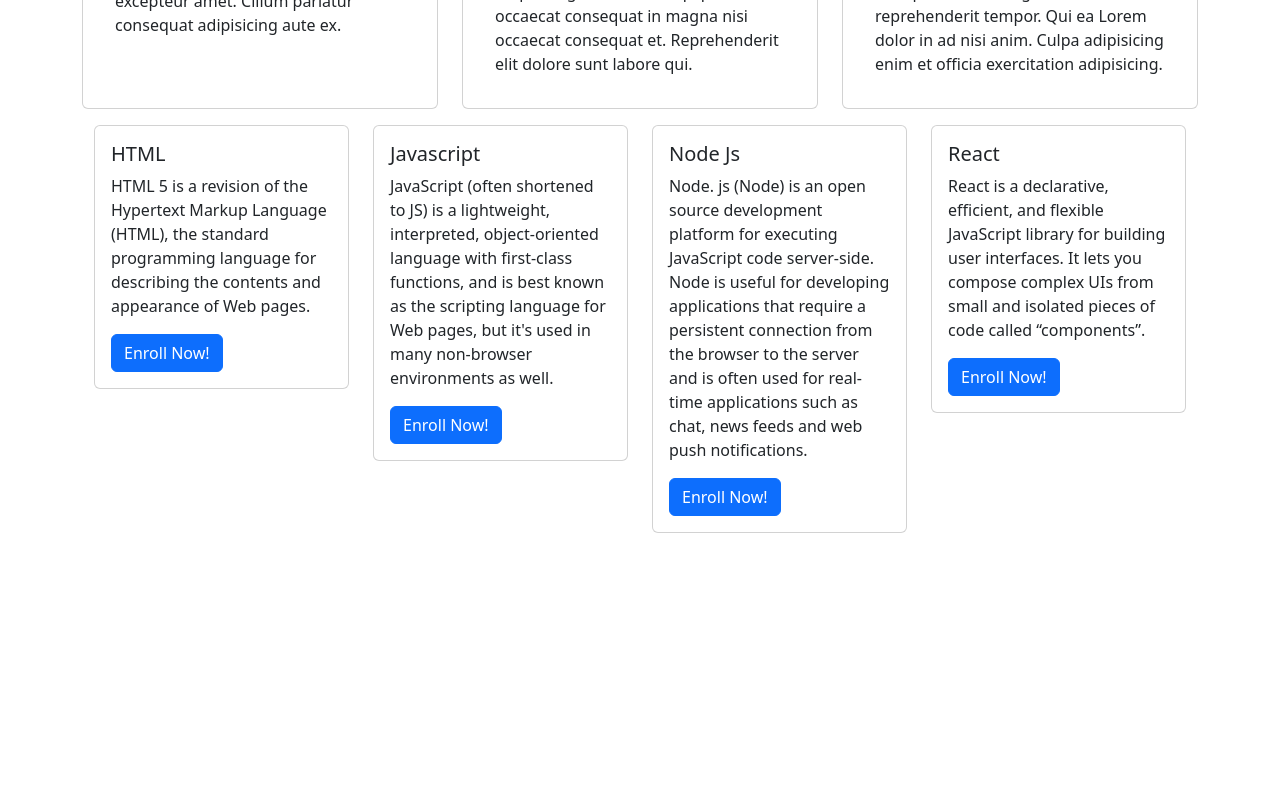
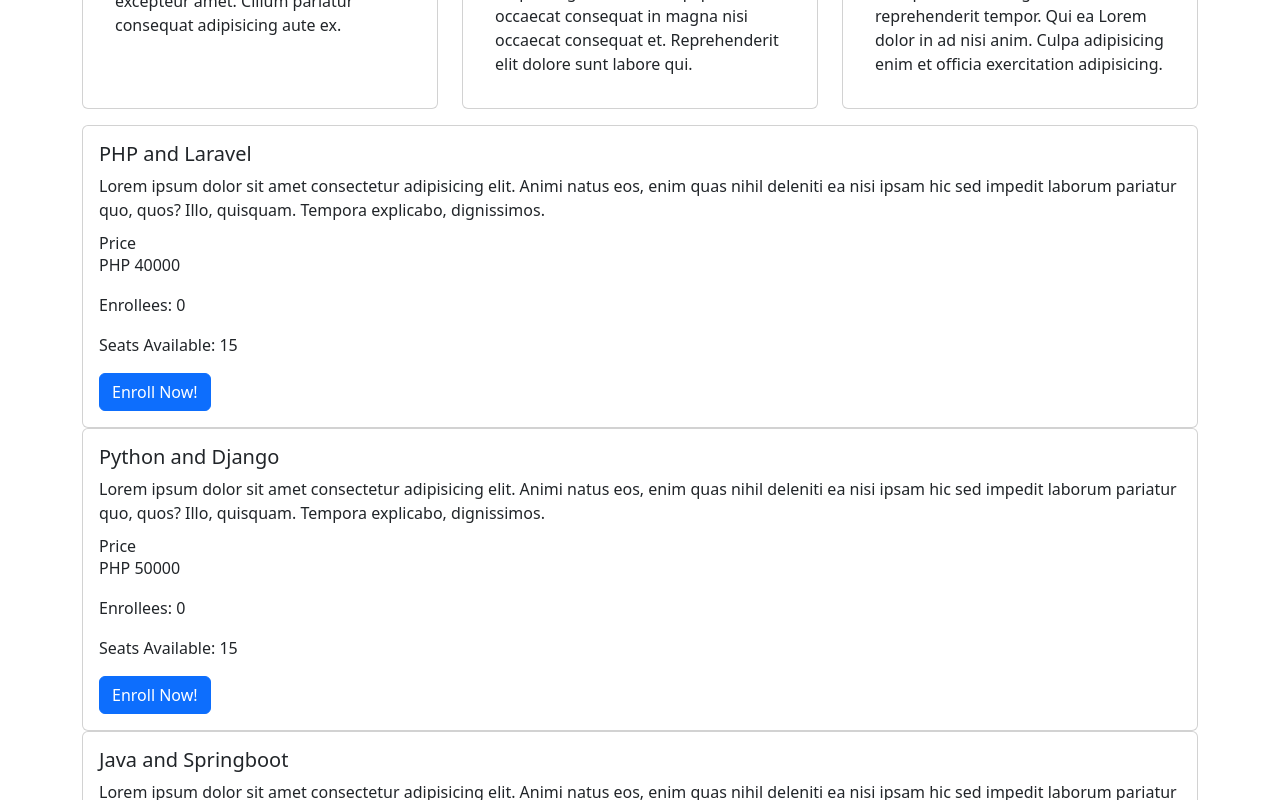
Before and after one commit to donavance08/FItStop-E-commerce, a React (Create React App) app: page / in a window 1280 px wide. Shown: the part 560-1360 px from the top of the page. Before the commit the page ends 1093 px from the top, so only its background shows below. Built offline with nearby package versions, Linux system fonts and the light colour scheme.

Commit message:
S51 Activity

```diff
--- a/src/App.js
+++ b/src/App.js
@@ -1,6 +1,7 @@
 import './App.css';
 import AppNavbar from './components/AppNavbar'
 import Home from './pages/Home'
+import Courses from  './pages/Courses'
 import { Container } from 'react-bootstrap'
 
 
@@ -11,6 +12,7 @@
       <AppNavbar/>
       <Container>
         <Home/>
+        <Courses/>
       </Container>
 
     </>
--- /dev/null
+++ b/src/components/CourseCard.js
@@ -0,0 +1,49 @@
+import {useState} from 'react'
+import {Button, Card} from 'react-bootstrap'
+import PropTypes from 'prop-types'
+
+export default function CourseCard({course}){ //destructured props content to course
+	// further destructured each component of the course object
+	const {name, description, price} = course
+
+	// Using the state
+	// initialize a 'count' state with a value of zero(0)
+	const [count, setCount] = useState(0)
+	const [seats, setSeat] = useState(15)
+
+	function enroll(){
+		if(seats > 0) {
+			setCount(count + 1);
+			setSeat(seats -1);
+			return
+		}
+
+		alert("Course is fully booked!")
+
+	}
+
+	return (
+		<Card>
+		  <Card.Body>
+		    <Card.Title>{name}</Card.Title>
+		    <Card.Text>{description}</Card.Text>
+		    <Card.Subtitle>Price</Card.Subtitle>
+		    <Card.Text>PHP {price}</Card.Text>
+		    <Card.Text>Enrollees: {count}</Card.Text>
+		    <Card.Text>Seats Available: {seats}</Card.Text>
+		    <Button variant="primary" onClick={enroll}>Enroll Now!</Button>
+
+		  </Card.Body>
+		</Card>
+	)
+}
+
+// Prop types can be used to validate data being used for props
+CourseCard.propTypes = {
+	course: PropTypes.shape({
+		name: PropTypes.string.isRequired,
+		description: PropTypes.string.isRequired,
+		price: PropTypes.number.isRequired
+	})
+
+}
--- a/src/components/Courses.js
+++ /dev/null
@@ -1,57 +0,0 @@
-import {Button, Card, Row, Col, Container} from 'react-bootstrap'
-
-export default function Courses(){
-	  return (
-	  	<Container fluid="xl">
-		  	<Row >
-		  		<Col xs={12} md={6} xl={3} className="justify-content-center">
-		  			<Card >
-		  			  <Card.Body>
-		  			    <Card.Title>HTML</Card.Title>
-		  			    <Card.Text>
-		  			      HTML 5 is a revision of the Hypertext Markup Language (HTML), the standard programming language for describing the contents and appearance of Web pages.
-		  			    </Card.Text>
-		  			    <div>
-		  			    	<Button variant="primary">Enroll Now!</Button>
-		  			    </div>
-
-		  			  </Card.Body>
-		  			</Card>
-		  		</Col>
-		  		<Col xs={12} md={6}  xl={3} className="justify-content-center">
-		  			<Card>
-		  			  <Card.Body>
-		  			    <Card.Title>Javascript</Card.Title>
-		  			    <Card.Text>
-		  			      JavaScript (often shortened to JS) is a lightweight, interpreted, object-oriented language with first-class functions, and is best known as the scripting language for Web pages, but it's used in many non-browser environments as well.
-		  			    </Card.Text>
-		  			    <Button variant="primary">Enroll Now!</Button>
-		  			  </Card.Body>
-		  			</Card>
-		  		</Col>
-		  		<Col xs={12} md={6}  xl={3} className="justify-content-center">
-		  			<Card >
-		  			  <Card.Body>
-		  			    <Card.Title>Node Js</Card.Title>
-		  			    <Card.Text>
-		  			      Node. js (Node) is an open source development platform for executing JavaScript code server-side. Node is useful for developing applications that require a persistent connection from the browser to the server and is often used for real-time applications such as chat, news feeds and web push notifications.
-		  			    </Card.Text>
-		  			    <Button variant="primary">Enroll Now!</Button>
-		  			  </Card.Body>
-		  			</Card>
-		  		</Col>
-		  		<Col xs={12} md={6} xl={3} className="justify-content-center">
-		  			<Card>
-		  			  <Card.Body>
-		  			    <Card.Title>React</Card.Title>
-		  			    <Card.Text>
-		  			      React is a declarative, efficient, and flexible JavaScript library for building user interfaces. It lets you compose complex UIs from small and isolated pieces of code called “components”.
-		  			    </Card.Text>
-		  			    <Button variant="primary">Enroll Now!</Button>
-		  			  </Card.Body>
-		  			</Card>
-		  		</Col>
-			</Row>
-		</Container>
-	  );
-}
--- /dev/null
+++ b/src/data/courses.js
@@ -0,0 +1,25 @@
+const courses_data = [
+	{
+		id: "wdc001",
+		name: "PHP and Laravel",
+		description: "Lorem ipsum dolor sit amet consectetur adipisicing elit. Animi natus eos, enim quas nihil deleniti ea nisi ipsam hic sed impedit laborum pariatur quo, quos? Illo, quisquam. Tempora explicabo, dignissimos.",
+		price: 40000,
+		onOffer: true
+	},
+	{
+		id: "wdc002",
+		name: "Python and Django",
+		description: "Lorem ipsum dolor sit amet consectetur adipisicing elit. Animi natus eos, enim quas nihil deleniti ea nisi ipsam hic sed impedit laborum pariatur quo, quos? Illo, quisquam. Tempora explicabo, dignissimos.",
+		price: 50000,
+		onOffer: true
+	},
+	{
+		id: "wdc003",
+		name: "Java and Springboot",
+		description: "Lorem ipsum dolor sit amet consectetur adipisicing elit. Animi natus eos, enim quas nihil deleniti ea nisi ipsam hic sed impedit laborum pariatur quo, quos? Illo, quisquam. Tempora explicabo, dignissimos.",
+		price: 70000,
+		onOffer: true
+	}
+]
+
+export default courses_data
--- /dev/null
+++ b/src/pages/Courses.js
@@ -0,0 +1,16 @@
+import CourseCard from '../components/CourseCard'
+import courses_data from '../data/courses'
+
+export default function Courses(){
+	const courses = courses_data.map(course => {
+		return (
+			<CourseCard key={course.id} course={course}/>
+		)
+	})
+
+	return (
+		<>
+			{courses}
+		</>
+	)
+}
--- a/src/pages/Home.js
+++ b/src/pages/Home.js
@@ -1,19 +1,11 @@
 import Banner from '../components/Banner'
 import Highlights from '../components/Highlights'
-import Courses from '../components/Courses'
 
 export default function Home(){
 	return (
 		<>
 		    <Banner/>
         	<Highlights/>
-        	{/*
-				ACTIVITY
-				1. Create a 'Courses' component with a bootstrap card inside of it
-				2. The courses component must have a title, description, price, and button to enroll
-				3. import the courses component to the Home.js file and successfully display it upon page reload
-        	*/}
-        	<Courses/>
 		</>
 	)
 
```
